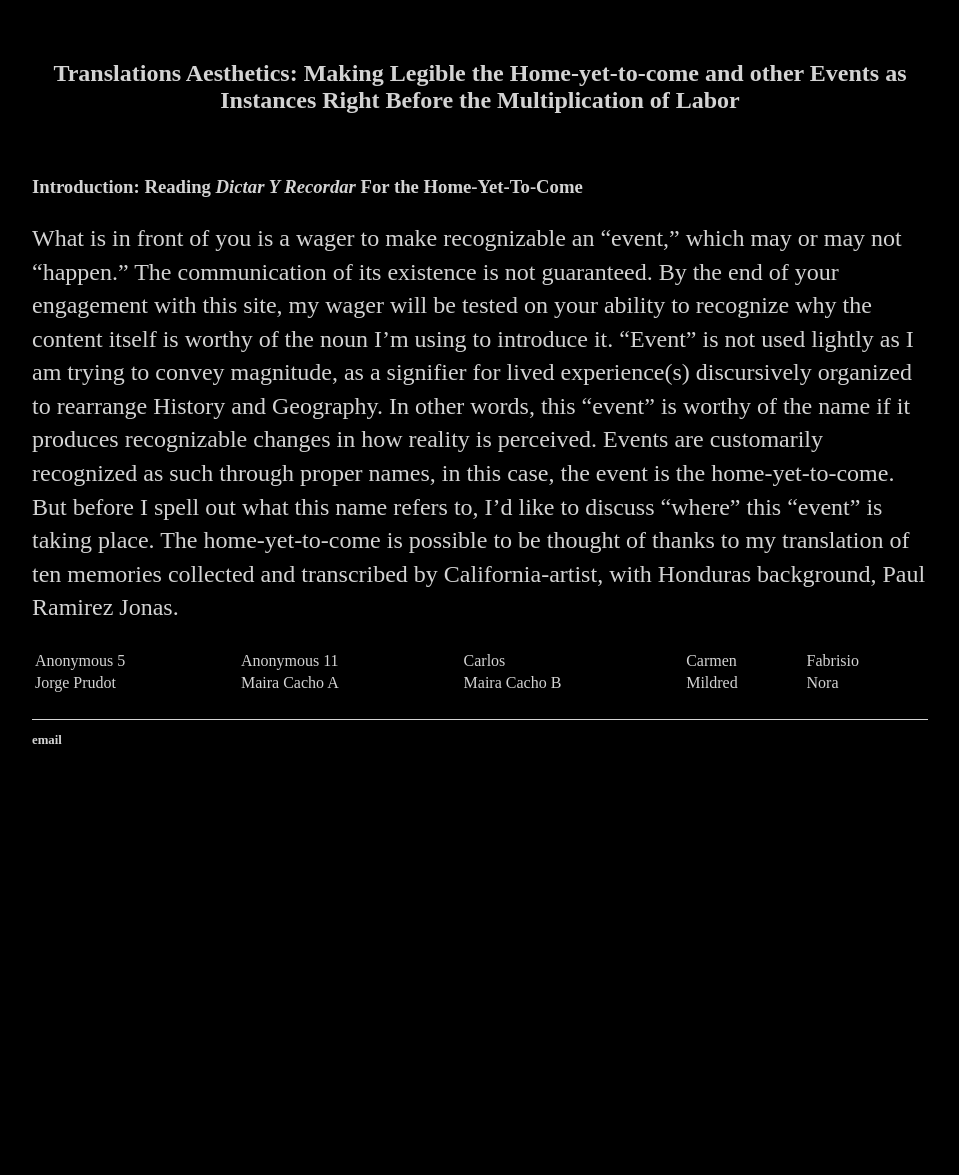
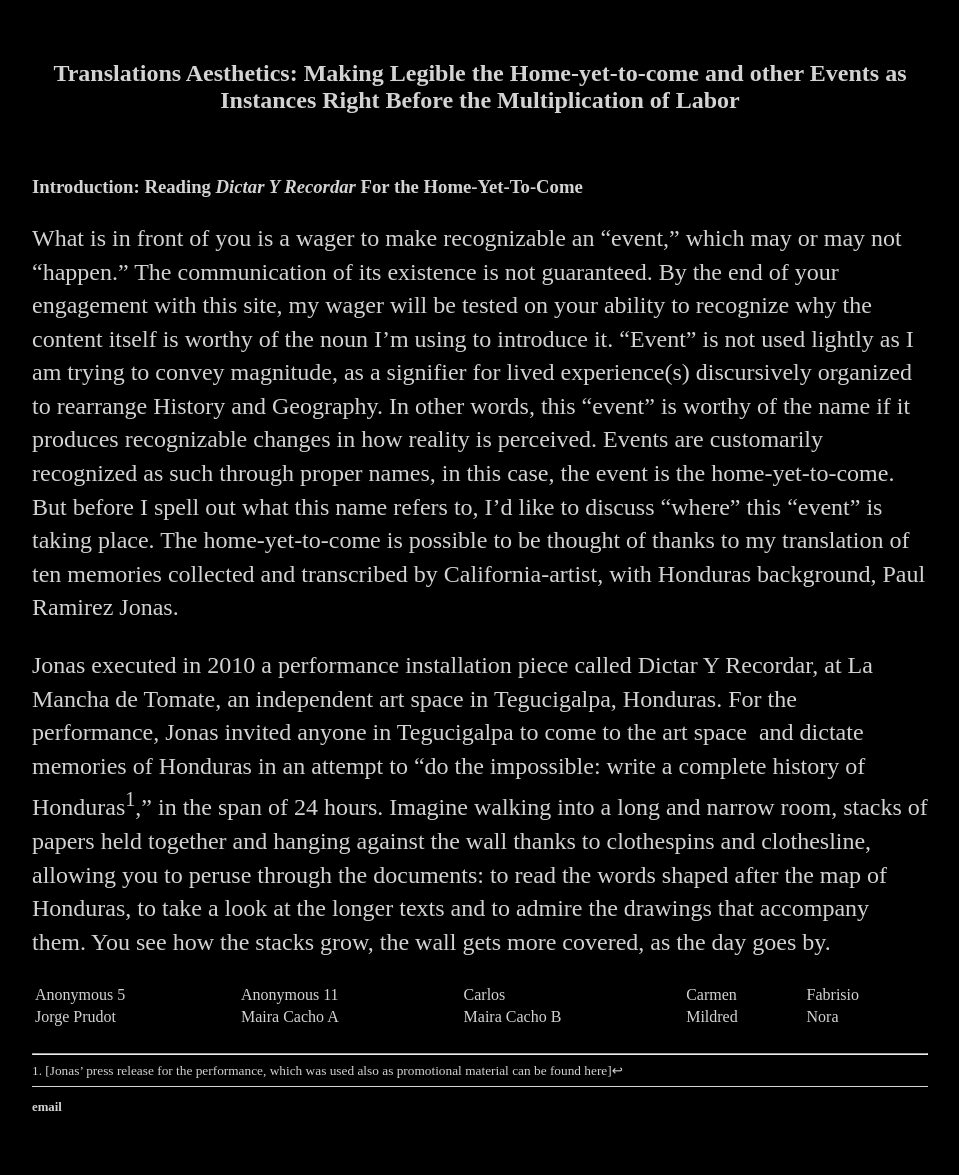
Before and after one commit to josdchavez/josdchavez.github.io, a Jekyll site: the page built from translationaesthetics/index.html, in a window 1280 px wide. Shown: the whole page, without its empty margins (160-1119 px from the left). Built offline with Jekyll 4.4.1, drawn with Linux system fonts in a browser that asks for light colours; before the commit the page ends 900 px from its top, so only the background shows below that.

Commit message:
Update index.html

```diff
--- a/translationaesthetics/index.html
+++ b/translationaesthetics/index.html
@@ -6,7 +6,8 @@ title: Translations Aesthetics
 <div align="center"> <h2>Translations Aesthetics: Making Legible the Home-yet-to-come and other Events as Instances Right Before the Multiplication of Labor</h2></div>
 <br>
 <p align="left"><h3>Introduction: Reading <i>Dictar Y Recordar</i> For the Home-Yet-To-Come</h3>
-<p>What is in front of you is a wager to make recognizable an “event,” which may or may not “happen.” The communication of its existence is not guaranteed. By the end of your engagement with this site, my wager will be tested on your ability to recognize why the content itself is worthy of the noun I’m using to introduce it. “Event” is not used lightly as I am trying to convey magnitude, as a signifier for lived experience(s) discursively organized to rearrange History and Geography. In other words, this “event” is worthy of the name if it produces recognizable changes in how reality is perceived. Events are customarily recognized as such through proper names, in this case, the event is the home-yet-to-come. But before I spell out what this name refers to, I’d like to discuss “where” this “event” is taking place. The home-yet-to-come is possible to be thought of thanks to my translation of ten memories collected and transcribed by California-artist, with Honduras background, Paul Ramirez Jonas.<p>
+<p>What is in front of you is a wager to make recognizable an “event,” which may or may not “happen.” The communication of its existence is not guaranteed. By the end of your engagement with this site, my wager will be tested on your ability to recognize why the content itself is worthy of the noun I’m using to introduce it. “Event” is not used lightly as I am trying to convey magnitude, as a signifier for lived experience(s) discursively organized to rearrange History and Geography. In other words, this “event” is worthy of the name if it produces recognizable changes in how reality is perceived. Events are customarily recognized as such through proper names, in this case, the event is the home-yet-to-come. But before I spell out what this name refers to, I’d like to discuss “where” this “event” is taking place. The home-yet-to-come is possible to be thought of thanks to my translation of ten memories collected and transcribed by California-artist, with Honduras background, Paul Ramirez Jonas.</p>
+<p>Jonas executed in 2010 a performance installation piece called Dictar Y Recordar, at La Mancha de Tomate, an independent art space in Tegucigalpa, Honduras. For the performance, Jonas invited anyone in Tegucigalpa to come to the art space  and dictate memories of Honduras in an attempt to “do the impossible: write a complete history of Honduras<sup><a href="#fn1" id="ref1">1</a></sup>,” in the span of 24 hours. Imagine walking into a long and narrow room, stacks of papers held together and hanging against the wall thanks to clothespins and clothesline, allowing you to peruse through the documents: to read the words shaped after the map of Honduras, to take a look at the longer texts and to admire the drawings that accompany them. You see how the stacks grow, the wall gets more covered, as the day goes by. </p>
 <table style="width:100%">
   <tr>
     <td><a href="https://docs.google.com/document/d/12B7AWY_ezrGB_VPAaAQpD71VpntynpvdKakLEW4hb2o/edit?usp=sharing">Anonymous 5</a></td>
@@ -26,6 +27,7 @@ title: Translations Aesthetics
 </p>
 
 
-
+<hr></hr>
+<sup id="fn1">1. [Jonas’ press release for the performance, which was used also as promotional material can be found <a href="http://www.paulramirezjonas.com/selected/refImages/DR_PRESS_release.pdf">here</a>]<a href="#ref1" title="Jump back to footnote 1 in the text.">↩</a></sup>
 </body>
 </html>
```
